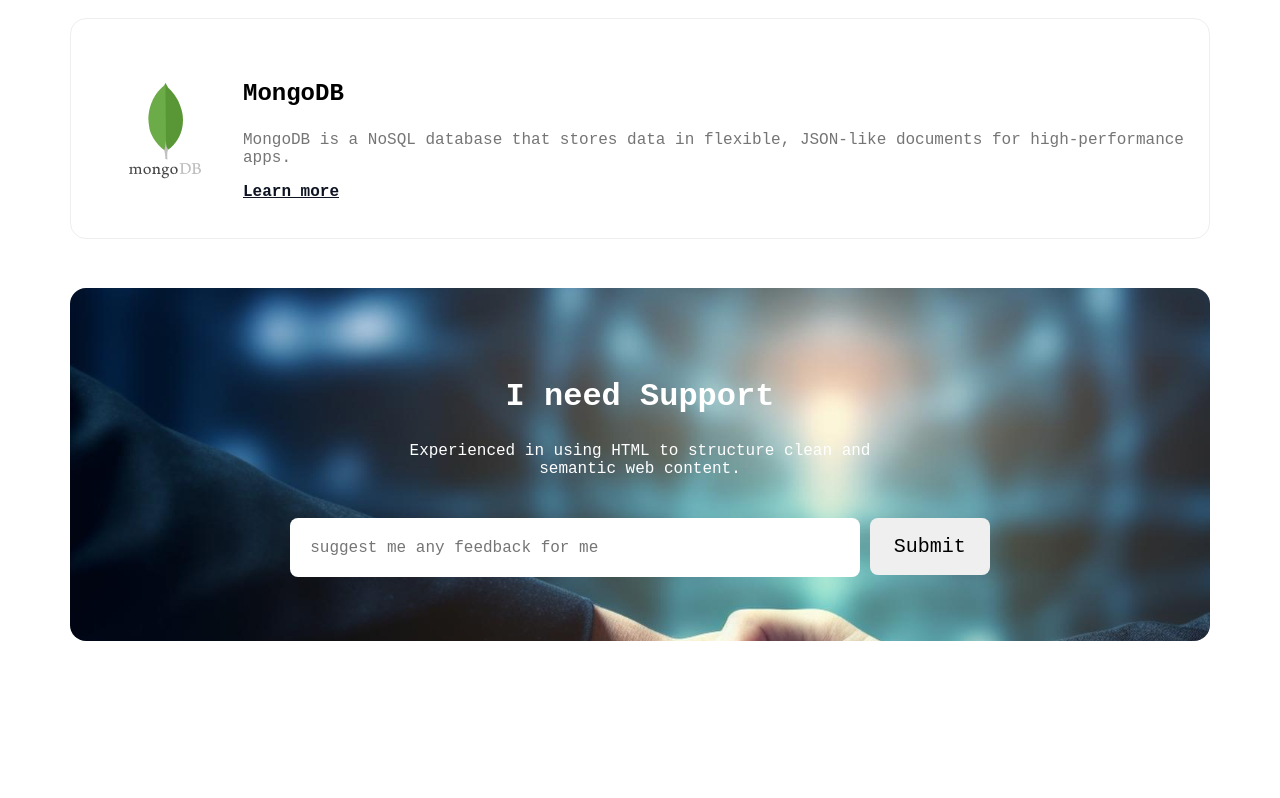
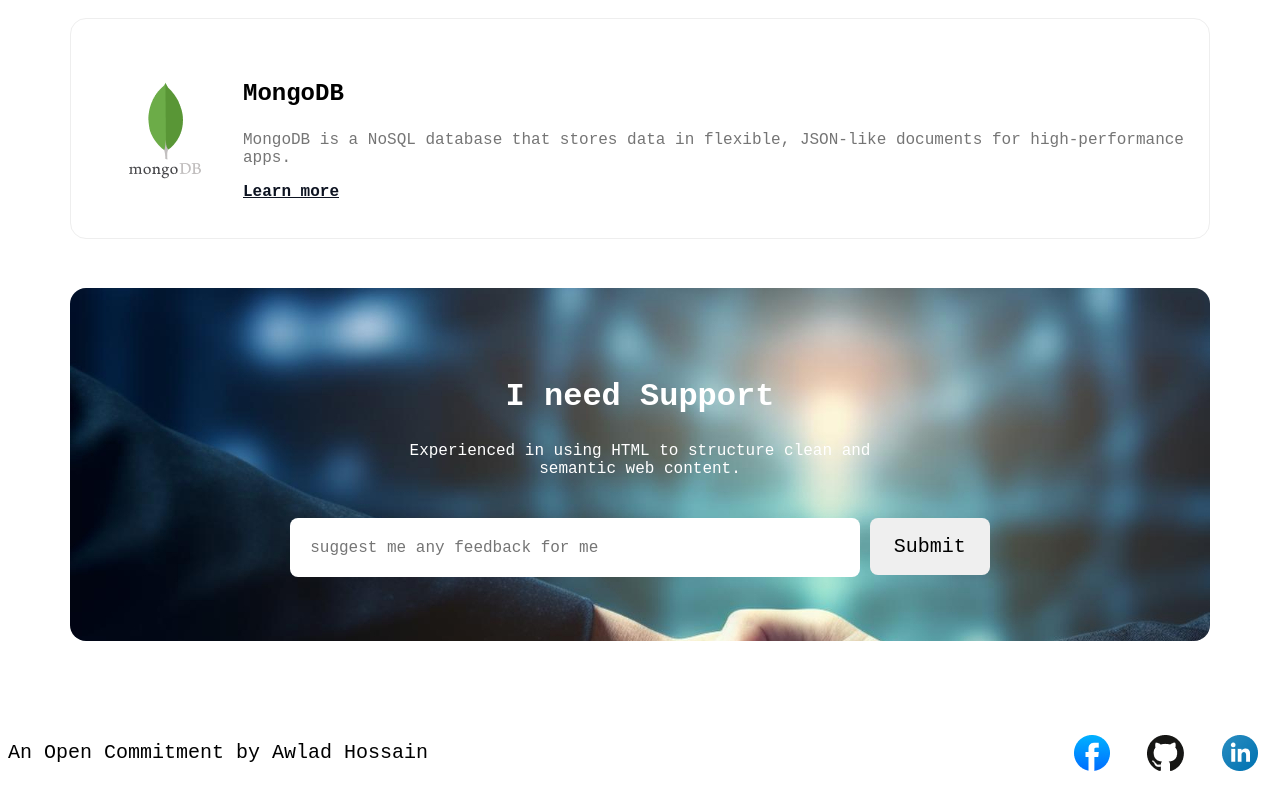
Before and after one commit to Muntaha2279/My-web-folio-assign, a plain HTML site: page index.html in a window 1280 px wide. Shown: the part 3917-4715 px from the top of the page. Before the commit the page ends 4638 px from the top, so only its background shows below. Drawn offline with Linux system fonts and the light colour scheme; a web font is replaced by a local one.

Commit message:
added a new last-section

```diff
--- a/index.html
+++ b/index.html
@@ -175,9 +175,6 @@
             </div>
         </section>
 
-
-
-
     </main>
     <footer id="footer">
         <div class="Support text-center">
@@ -194,6 +191,16 @@
 
     </footer>
 
+    <section class="last-section">
+        <p class="last-description">An Open Commitment by Awlad Hossain</p>
+        <div>
+            <img class="last-img" src="assets/facebook.png" alt="">
+            <img class="last-img" src="assets/github.png" alt="">
+            <img class="last-img" src="assets/linkedin-icon 1.png" alt="">
+
+        </div>
+    </section>
+
 </body>
 
 </html>
--- a/styles/portfolio.css
+++ b/styles/portfolio.css
@@ -266,3 +266,22 @@ footer input[type="submit"] {
     font-size: 20px;
     font-weight: 500;
 }
+
+/* last section */
+
+.last-section {
+    /* max-width: 1140px;
+    margin: 0 auto; */
+    display: flex;
+    justify-content: space-between;
+    /* background-color: aliceblue; */
+}
+
+.last-description {
+    font-weight: 500;
+    font-size: 20px;
+}
+
+.last-img {
+    padding: 14px;
+}
```
